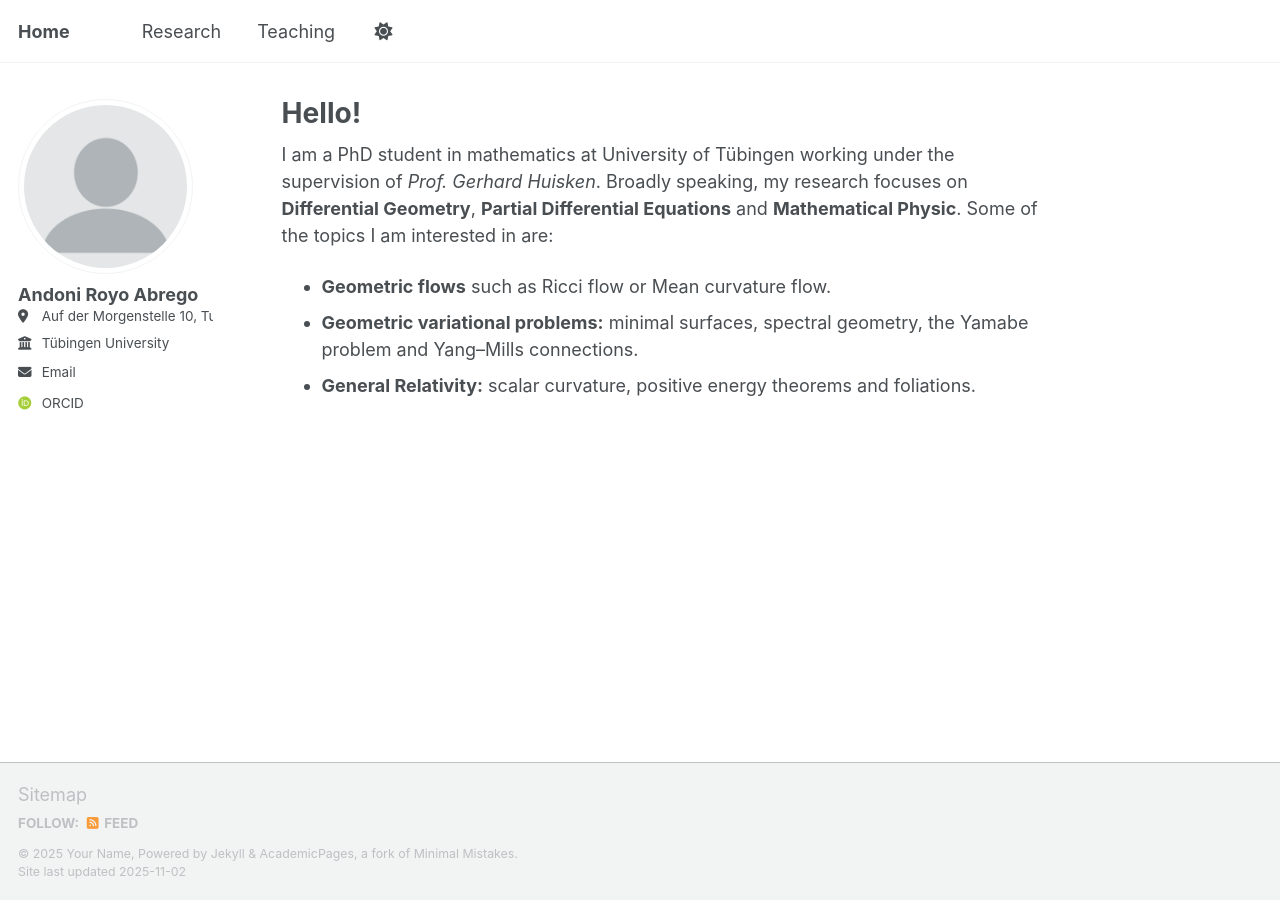
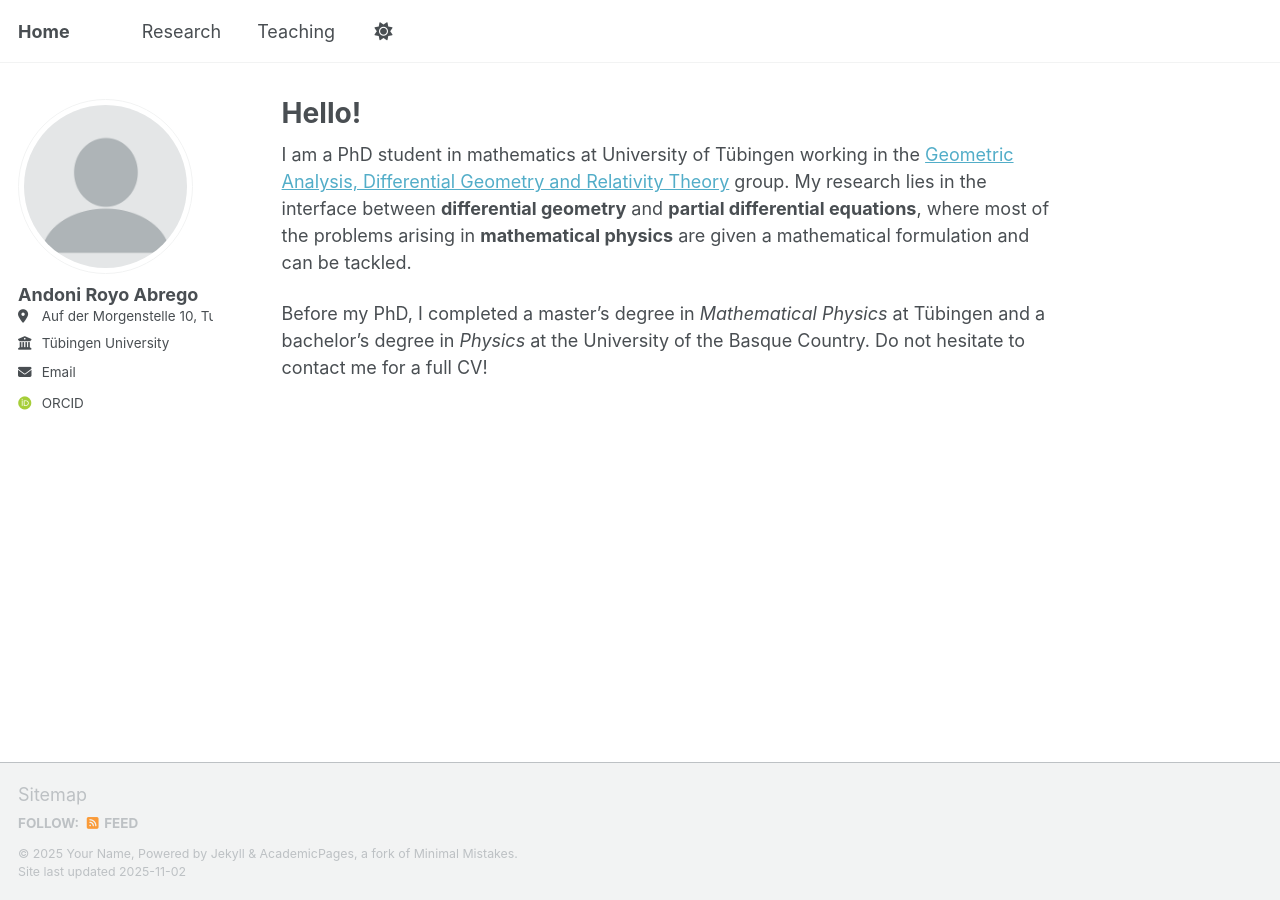
Before and after one commit to AndoniRoyo/AndoniRoyo.github.io, a Jekyll site: the page built from _pages/about.md, in a window 1280 px wide. Built offline with Jekyll 4.4.1, drawn with Linux system fonts in a browser that asks for light colours; some web fonts are replaced; a script that is not in the unit is left out.

Commit message:
Update about.md

```diff
--- a/_pages/about.md
+++ b/_pages/about.md
@@ -7,7 +7,6 @@ redirect_from:
   - /about.html
 ---
 
-I am a PhD student in mathematics at University of Tübingen working under the supervision of *Prof. Gerhard Huisken*. Broadly speaking, my research focuses on **Differential Geometry**, **Partial Differential Equations** and **Mathematical Physic**. Some of the topics I am interested in are:
-- **Geometric flows** such as Ricci flow or Mean curvature flow.
-- **Geometric variational problems:** minimal surfaces, spectral geometry, the Yamabe problem and Yang–Mills connections.
-- **General Relativity:** scalar curvature, positive energy theorems and foliations.
+I am a PhD student in mathematics at University of Tübingen working in the [Geometric Analysis, Differential Geometry and Relativity Theory](https://uni-tuebingen.de/en/faculties/faculty-of-science/departments/mathematics/department/research-chairs/geometric-analysis-differential-geometry-and-relativity-theory/) group. My research lies in the interface between **differential geometry** and **partial differential equations**, where most of the problems arising in **mathematical physics** are given a mathematical formulation and can be tackled.
+
+Before my PhD, I completed a master's degree in *Mathematical Physics* at Tübingen and a bachelor's degree in *Physics* at the University of the Basque Country. Do not hesitate to contact me for a full CV!
```
